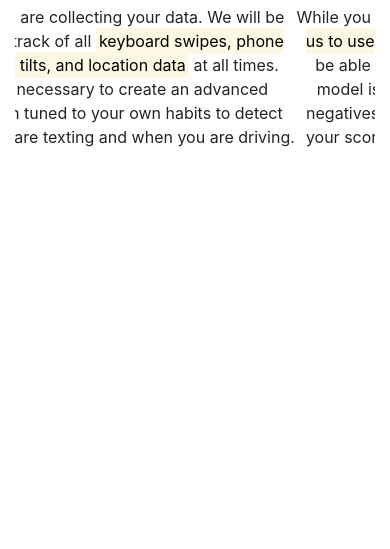
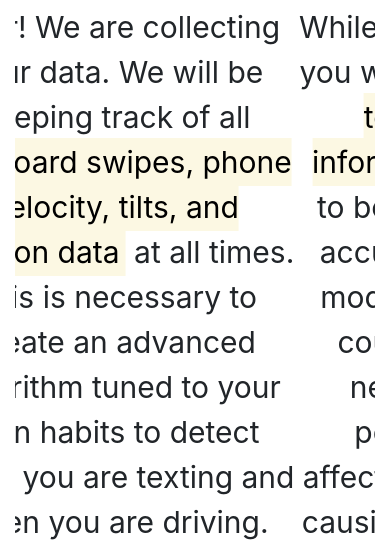
Before and after one commit to charles-carlson/privacy, a plain HTML site: page index.html in a window 390 px wide. Shown: the part 356-905 px from the top of the page. Drawn offline with nearby package versions, Linux system fonts and the light colour scheme.

Commit message:
Update main.css
YEEEEEEEET

```diff
--- a/main.css
+++ b/main.css
@@ -12,3 +12,7 @@ background:white;
     display: block;
     padding-top: 3px;
 }
+@media only screen and (max-width: 800px){
+    p{
+        font-size: 30px;}
+}
```
